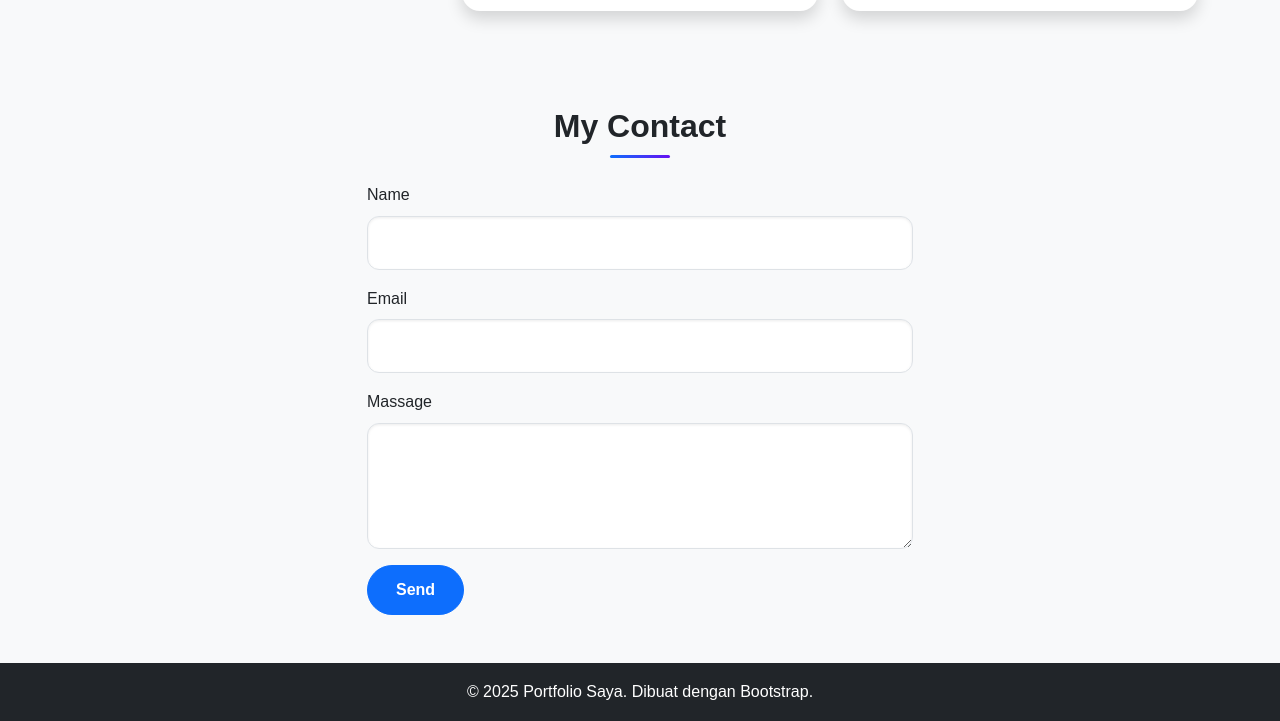
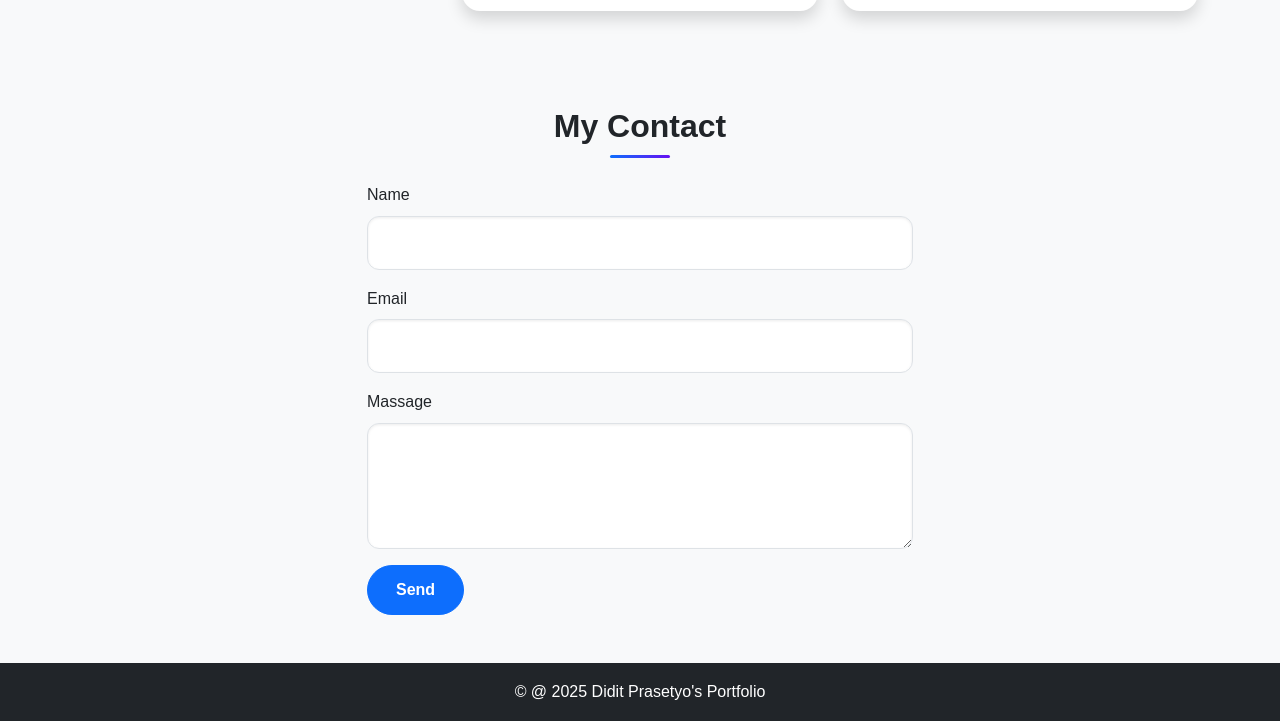
Before and after one commit to diditprasetyo5/portfolioku, a plain HTML site: page portofolio/index.html in a window 1280 px wide. Shown: the part 2526-3247 px from the top of the page. Drawn offline with nearby package versions, Linux system fonts and the light colour scheme.

Commit message:
index.html

```diff
--- a/portofolio/index.html
+++ b/portofolio/index.html
@@ -423,7 +423,7 @@
 
     <!-- Footer -->
     <footer class="bg-dark text-white text-center py-3">
-      <p class="mb-0">&copy; 2025 Portfolio Saya. Dibuat dengan Bootstrap.</p>
+      <p class="mb-0">&copy; @ 2025 Didit Prasetyo's Portfolio</p>
     </footer>
 
     <!-- Bootstrap JS -->
```
